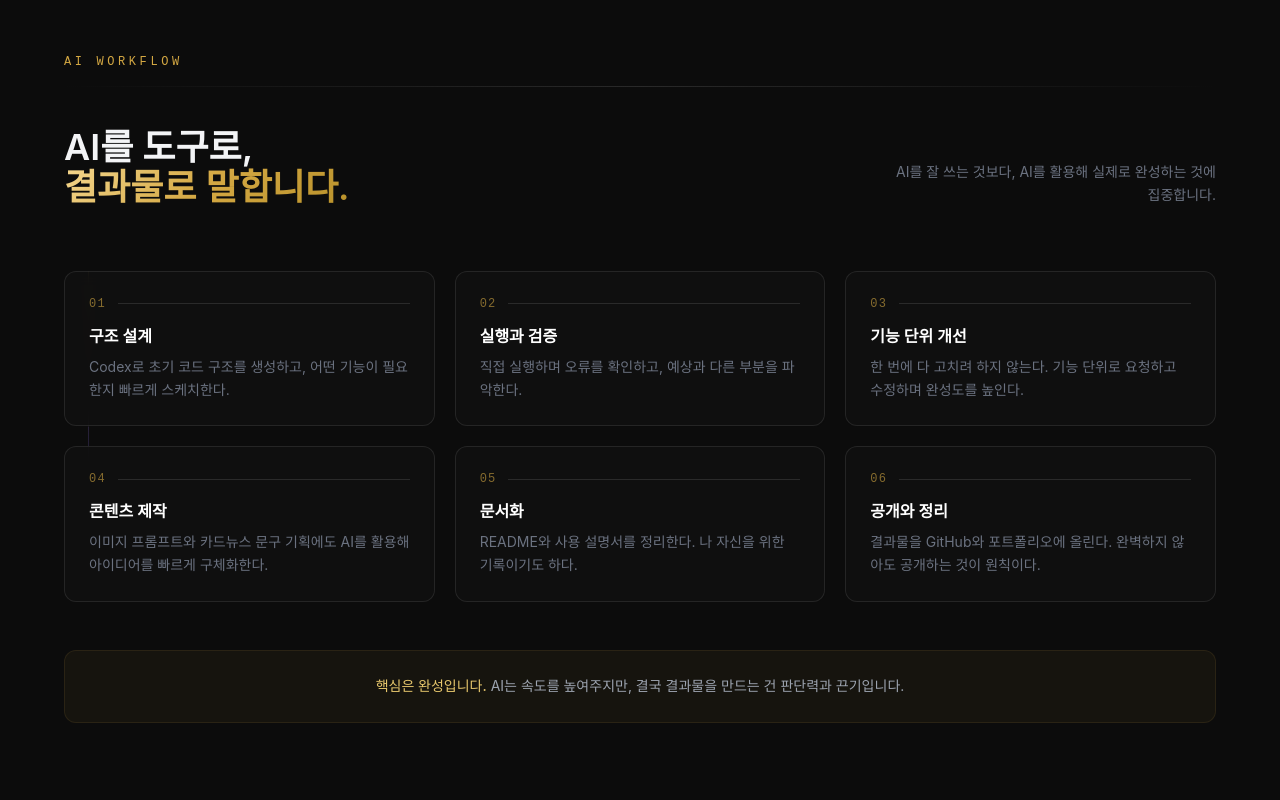
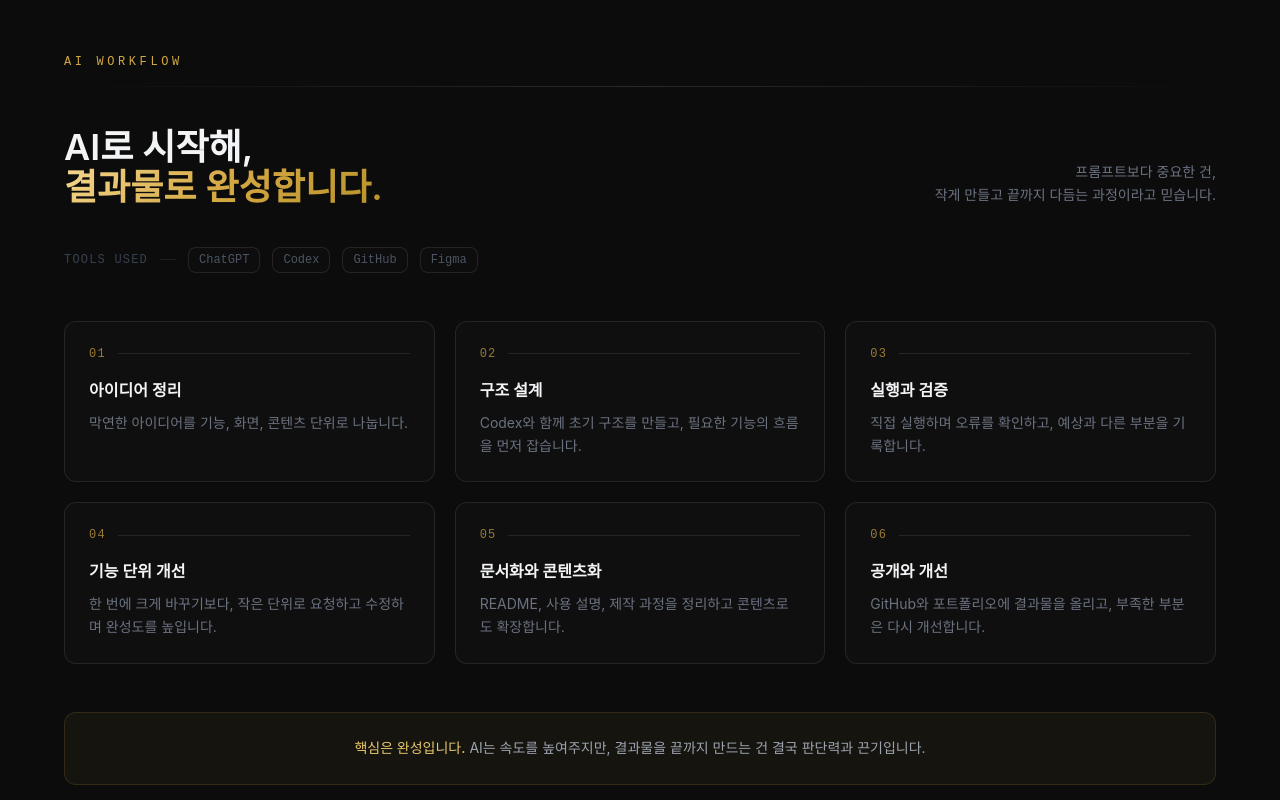
Before and after one commit to gustj369/portfolio, a React (Create React App) app: page / in a window 1280 px wide. Shown: the part 2760-3560 px from the top of the page. Built offline with nearby package versions, Linux system fonts and the light colour scheme.

Commit message:
Redesign AI Workflow section with revised steps, tools pill, and updated copy
Co-Authored-By: Claude Sonnet 4.6 <noreply@anthropic.com>

```diff
--- a/src/components/AIWorkflow.jsx
+++ b/src/components/AIWorkflow.jsx
@@ -1,58 +1,78 @@
 import { workflowSteps } from "../data/projects";
+
+const tools = ["ChatGPT", "Codex", "GitHub", "Figma"];
 
 export default function AIWorkflow() {
   return (
     <section id="workflow" className="py-24 md:py-32 px-6 bg-dark-800/30">
       <div className="max-w-6xl mx-auto">
+        {/* Section label */}
         <p className="text-xs font-mono text-gold-500 tracking-[0.3em] uppercase mb-4">
           AI Workflow
         </p>
         <div className="section-divider mb-10" />
 
-        <div className="flex flex-col md:flex-row md:items-end justify-between gap-4 mb-16">
+        {/* Header */}
+        <div className="flex flex-col md:flex-row md:items-end justify-between gap-4 mb-10">
           <h2 className="text-3xl md:text-4xl font-semibold leading-snug">
-            AI를 도구로,
+            AI로 시작해,
             <br />
-            <span className="text-gradient-gold">결과물로 말합니다.</span>
+            <span className="text-gradient-gold">결과물로 완성합니다.</span>
           </h2>
           <p className="text-sm text-gray-500 max-w-xs md:text-right leading-relaxed">
-            AI를 잘 쓰는 것보다, AI를 활용해 실제로 완성하는 것에 집중합니다.
+            프롬프트보다 중요한 건,
+            <br />
+            작게 만들고 끝까지 다듬는 과정이라고 믿습니다.
           </p>
         </div>
 
-        {/* Workflow steps */}
-        <div className="relative">
-          {/* Vertical line (desktop) */}
-          <div className="absolute left-6 top-0 bottom-0 w-px bg-gradient-to-b from-gold-500/40 via-violet-500/20 to-transparent hidden md:block" />
+        {/* Tools pill row */}
+        <div className="flex items-center gap-3 mb-12 flex-wrap">
+          <span className="text-xs font-mono text-gray-700 tracking-widest">TOOLS USED</span>
+          <div className="w-4 h-px bg-dark-500/60" />
+          {tools.map((tool) => (
+            <span
+              key={tool}
+              className="px-2.5 py-1 text-xs font-mono rounded-lg border border-dark-400/50 text-gray-600 bg-dark-800/40"
+            >
+              {tool}
+            </span>
+          ))}
+        </div>
 
-          <div className="space-y-4 md:space-y-0 md:grid md:grid-cols-2 lg:grid-cols-3 gap-5">
-            {workflowSteps.map((step, i) => (
+        {/* Workflow cards */}
+        <div className="grid sm:grid-cols-2 lg:grid-cols-3 gap-5">
+          {workflowSteps.map((step) => (
             <div
               key={step.step}
-                className="card-dark rounded-xl p-6 transition-all duration-300 group"
+              className="card-dark rounded-xl p-6 transition-all duration-300 group hover:border-gold-500/20 hover:-translate-y-0.5"
             >
-                <div className="flex items-center gap-3 mb-3">
-                  <span className="text-xs font-mono text-gold-500/60 tracking-widest">
+              {/* Step number + flow line */}
+              <div className="flex items-center gap-3 mb-4">
+                <span className="text-xs font-mono text-gold-500/70 tracking-widest flex-shrink-0">
                   {step.step}
                 </span>
-                  <div className="flex-1 h-px bg-dark-400/60" />
+                <div className="flex-1 h-px bg-dark-400/50 group-hover:bg-gold-500/25 transition-colors duration-300" />
               </div>
-                <h3 className="text-base font-semibold text-white mb-2 group-hover:text-gold-400 transition-colors duration-200">
+
+              {/* Title */}
+              <h3 className="text-base font-semibold text-gray-100 mb-2.5 group-hover:text-gold-400 transition-colors duration-200">
                 {step.title}
               </h3>
+
+              {/* Description */}
               <p className="text-sm text-gray-500 leading-relaxed">
                 {step.description}
               </p>
             </div>
           ))}
         </div>
-        </div>
 
-        {/* Bottom note */}
-        <div className="mt-12 p-6 rounded-xl border border-gold-500/10 bg-gold-500/5">
+        {/* Bottom callout */}
+        <div className="mt-12 p-6 rounded-xl border border-gold-500/15 bg-gold-500/5">
           <p className="text-sm text-gray-400 leading-relaxed text-center">
             <span className="text-gold-400 font-medium">핵심은 완성입니다.</span>{" "}
-            AI는 속도를 높여주지만, 결국 결과물을 만드는 건 판단력과 끈기입니다.
+            AI는 속도를 높여주지만, 결과물을 끝까지 만드는 건 결국 판단력과 끈기입니다.
           </p>
         </div>
       </div>
--- a/src/data/projects.js
+++ b/src/data/projects.js
@@ -149,38 +149,38 @@ export const writingTopics = [
 export const workflowSteps = [
   {
     step: "01",
-    title: "구조 설계",
+    title: "아이디어 정리",
     description:
-      "Codex로 초기 코드 구조를 생성하고, 어떤 기능이 필요한지 빠르게 스케치한다.",
+      "막연한 아이디어를 기능, 화면, 콘텐츠 단위로 나눕니다.",
   },
   {
     step: "02",
-    title: "실행과 검증",
+    title: "구조 설계",
     description:
-      "직접 실행하며 오류를 확인하고, 예상과 다른 부분을 파악한다.",
+      "Codex와 함께 초기 구조를 만들고, 필요한 기능의 흐름을 먼저 잡습니다.",
   },
   {
     step: "03",
-    title: "기능 단위 개선",
+    title: "실행과 검증",
     description:
-      "한 번에 다 고치려 하지 않는다. 기능 단위로 요청하고 수정하며 완성도를 높인다.",
+      "직접 실행하며 오류를 확인하고, 예상과 다른 부분을 기록합니다.",
   },
   {
     step: "04",
-    title: "콘텐츠 제작",
+    title: "기능 단위 개선",
     description:
-      "이미지 프롬프트와 카드뉴스 문구 기획에도 AI를 활용해 아이디어를 빠르게 구체화한다.",
+      "한 번에 크게 바꾸기보다, 작은 단위로 요청하고 수정하며 완성도를 높입니다.",
   },
   {
     step: "05",
-    title: "문서화",
+    title: "문서화와 콘텐츠화",
     description:
-      "README와 사용 설명서를 정리한다. 나 자신을 위한 기록이기도 하다.",
+      "README, 사용 설명, 제작 과정을 정리하고 콘텐츠로도 확장합니다.",
   },
   {
     step: "06",
-    title: "공개와 정리",
+    title: "공개와 개선",
     description:
-      "결과물을 GitHub와 포트폴리오에 올린다. 완벽하지 않아도 공개하는 것이 원칙이다.",
+      "GitHub와 포트폴리오에 결과물을 올리고, 부족한 부분은 다시 개선합니다.",
   },
 ];
```
Lines whose indentation alone changed are shown as unchanged.
